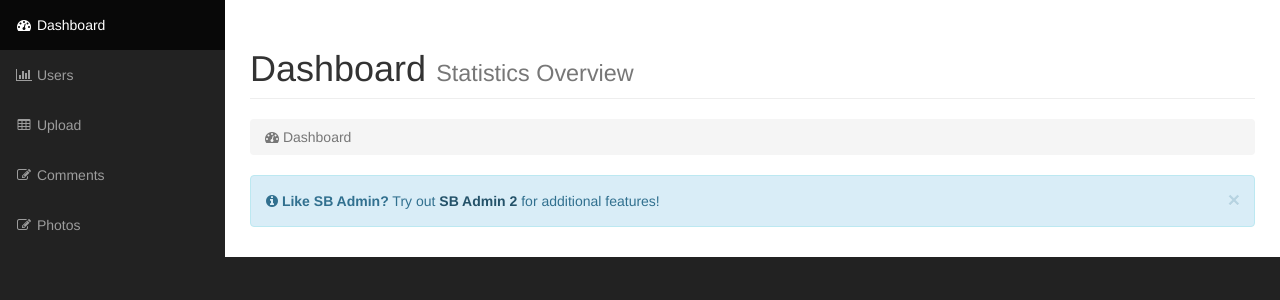
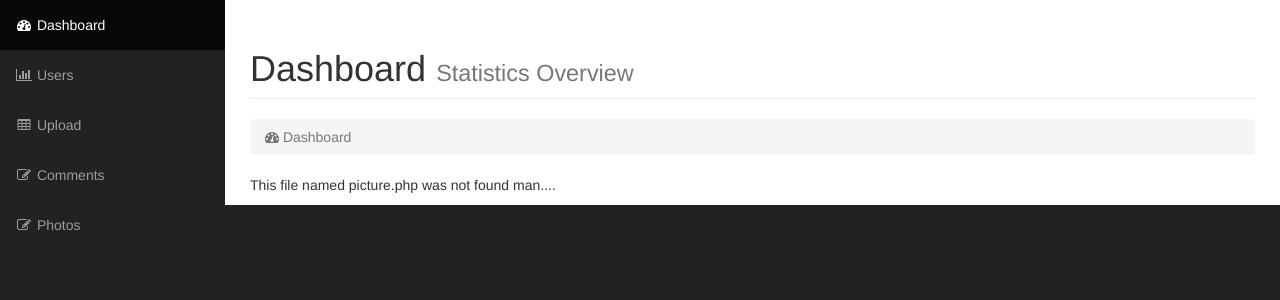
Before and after one commit to mahbubme/Photo-Gallery-OOP-Project, a PHP site: page /admin in a window 1280 px wide. Shown: the part 51-351 px from the top of the page. Run offline with PHP 8.4, Linux system fonts and the light colour scheme; tables that the repository leaves empty or names only in its code hold one stand-in row (values such as "Sample post").

Commit message:
undeclared object backup function

```diff
--- /dev/null
+++ b/admin/includes/functions.php
@@ -0,0 +1,15 @@
+<?php
+
+	function __autoload( $class ) {
+
+		$class = strtolower($class);
+		$the_path = "includes/{$class}.php";
+
+		if (file_exists($the_path)) {
+			require_once($the_path);
+		}else{
+			die("This file named {$class}.php was not found man....");
+		}
+
+	}
+?>
--- a/admin/includes/init.php
+++ b/admin/includes/init.php
@@ -1,6 +1,7 @@
 <?php
 
 include("config.php");
+include("functions.php");
 include("database.php");
 include("user.php");
 
--- a/admin/index.php
+++ b/admin/index.php
@@ -28,8 +28,9 @@
 
                 <?php
 
-                    $user = User::find_user_by_id(2);
+                    $user = User::find_all_users();
 
+                    $picture = new Picture();
 
                 ?>
 
```
